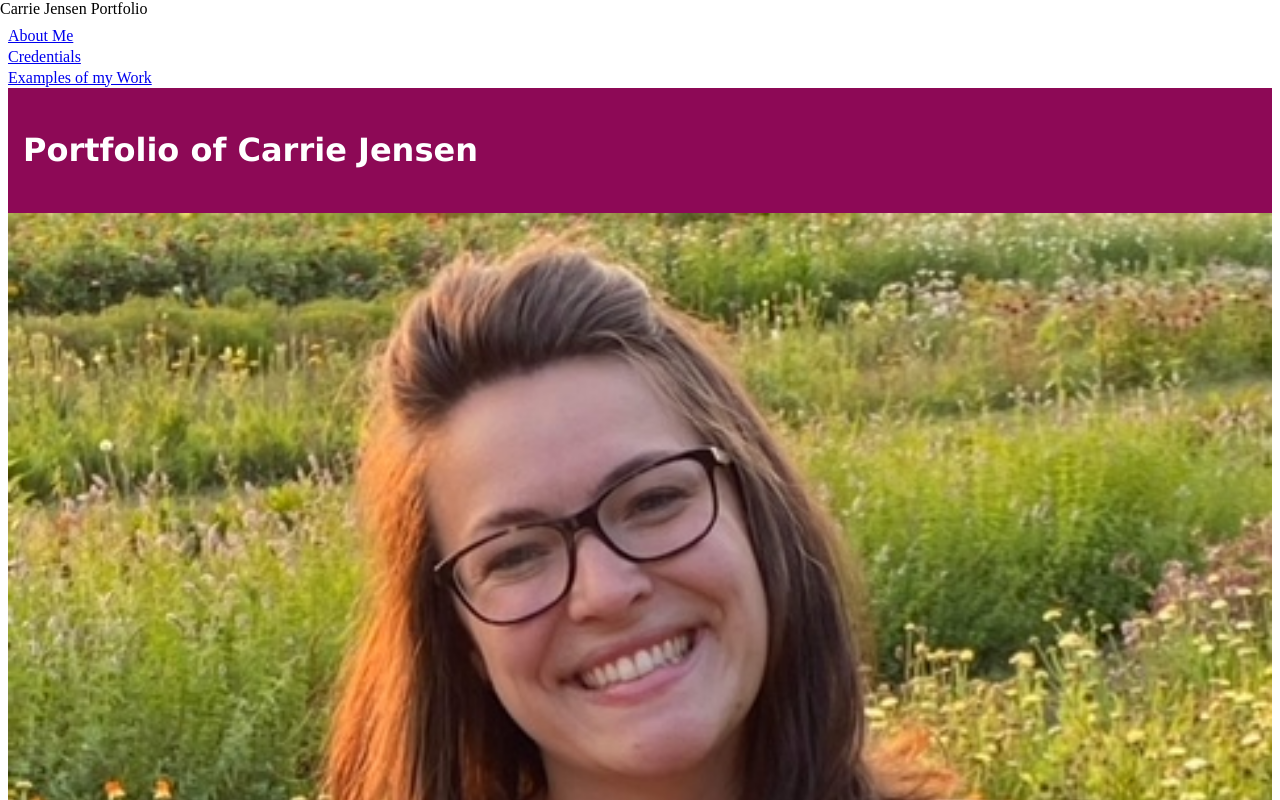
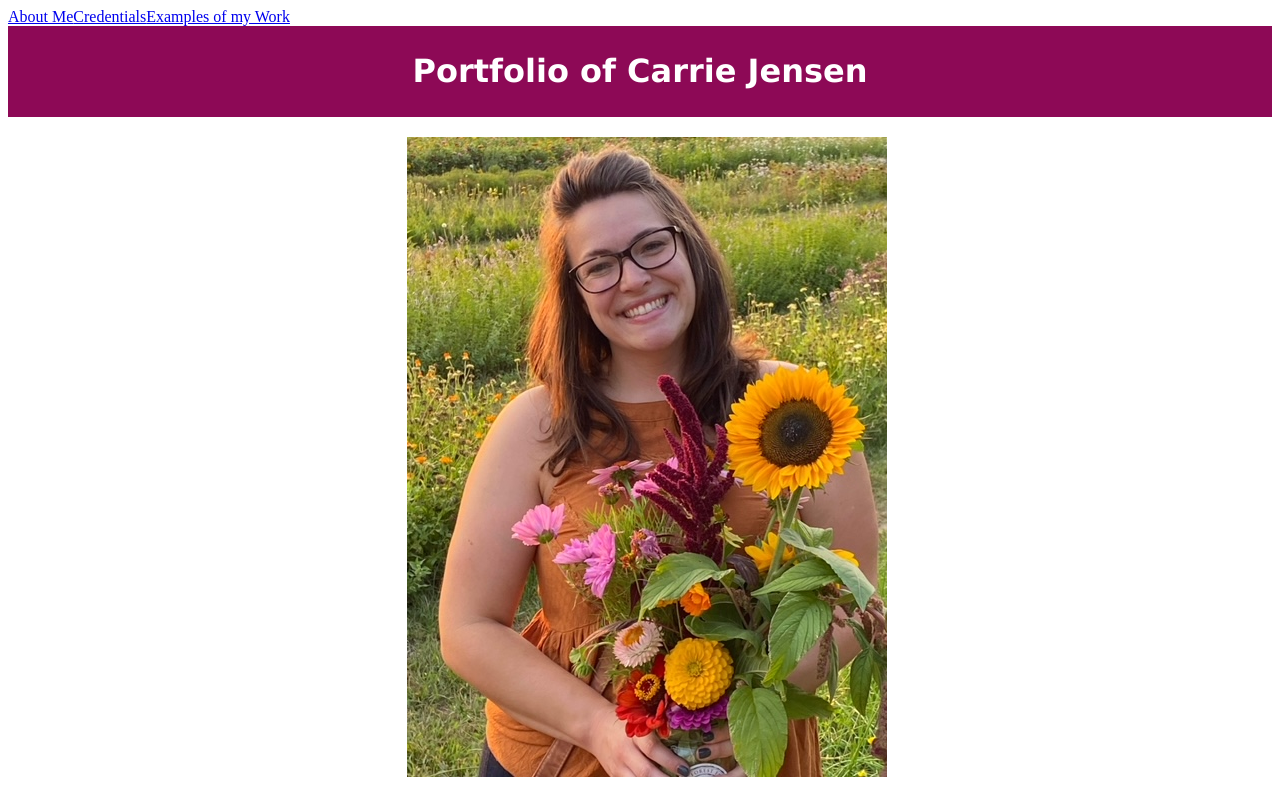
Before and after one commit to CarrieLJ/css-portfolio, a plain HTML site: page index.html in a window 1280 px wide. Shown: the top 800 px of the page. Drawn offline with Linux system fonts and the light colour scheme.

Commit message:
modified css not sure I did anything worthy of commiting

```diff
--- a/assets.css/style.css
+++ b/assets.css/style.css
@@ -1,44 +1,31 @@
-
-* {
-    box-sizing: border-box;
-    display: flex;
-    flex-direction: column;
-    columns: 100px;
-    align-content: center;
-}
-
-header {
-    padding: 15px;
-    display:inline-flexbox;
-    align-content: center;
+.header {
+    padding: 5px;
     background-color: rgb(141, 9, 86);
     color: #fff;
 }
 
-navbar {
-    display: flex;
-    justify-content: center;
-    columns: 25px;
-    background-color: white;
-    color: indigo;
+h1 {
+    text-align: center;
+    font-size: 200%;
+    font-family: 'Lucida Sans', 'Lucida Sans Regular', 'Lucida Grande', 'Lucida Sans Unicode', Geneva, Verdana, sans-serif;
 }
 
+.navbar {
+    margin: 0;
+    padding: 0;
+    align-items: flex-end;
+    display:flex;
+}
 
-body {
-    display: flex;
+.body {
     justify-content: center;
     line-height: 1.3;
 }
 
-
-h1 {
-    font-size: 200%;
-    font-family: 'Lucida Sans', 'Lucida Sans Regular', 'Lucida Grande', 'Lucida Sans Unicode', Geneva, Verdana, sans-serif;
-    text-align:justify;
+.image {
+    display: inline-flex;
+    padding: 20px;
+    position: relative;
+    left: 30%;
+    max-width: 100px;
 }
-
-image {
-    display: flex;
-    justify-content: center;
-    width: 100px;
-}
--- a/index.html
+++ b/index.html
@@ -2,36 +2,30 @@
 <html lang="en-US">
 
     <head>
+        <title>Carrie Jensen Portfolio</title>
         <meta charset="UTF-8">
-        <title>Carrie Jensen Portfolio</title>
+        <meta name="viewport" content="width=device-width, initial-scale=1" />
         <link rel="stylesheet" href="./assets.css/style.css">
     </head>
 
     <body>
-        <section>
         <div class="navbar">
-            <nav>
-                <a href="About Me">About Me</a>
-                <a href="Credentials">Credentials</a>
-                <a href="Examples">Examples of my Work</a>
-            </nav>
+            <a href="About Me">About Me</a>
+            <br>
+            <a href="Credentials">Credentials</a>
+            <br>
+            <a href="Examples">Examples of my Work</a>
         </div>
-        </section>
 
-        <section>
         <div class="header">
             <header>
                 <h1>Portfolio of Carrie Jensen</h1>
             </header>
         </div>
-        </section>
 
-        <section>
         <div class="image">
             <img src="./assets.css/me.jpeg">
         </div>
-        </section>
-
 
     </body>
 
```
